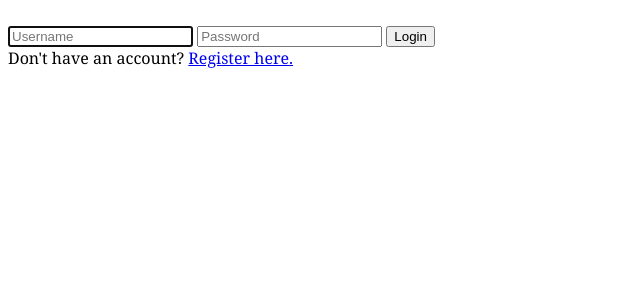
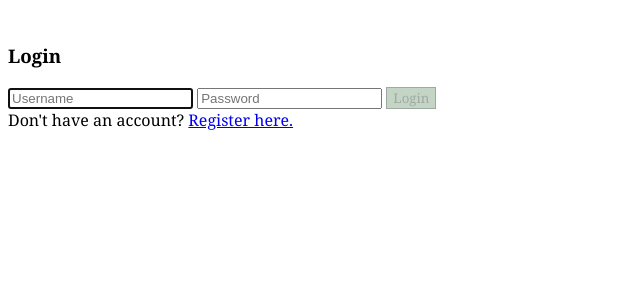
Before and after one commit to phamkelly17/final_project, a Django app: page /login in a window 1280 px wide. Shown: the part 56-356 px from the top of the page, without its empty margins (0-640 px from the left). Run offline with Django 3.2, Linux system fonts and the light colour scheme.

Commit message:
Update login.html

```diff
--- a/mysite/website/templates/website/login.html
+++ b/mysite/website/templates/website/login.html
@@ -4,6 +4,7 @@
 {% block body%}
 <div>
     <div id = 'login-container'>
+        <h3>Login</h3>
         {% if message%}
             {{message}}
         {% endif %}
@@ -11,7 +12,7 @@
             {% csrf_token %}
             <input autofocus type = "text" name = "username" placeholder = "Username">
             <input autofocus type = "password" name = "password" placeholder = "Password">
-            <input type = "submit" value = "Login">
+            <input type = "submit" value = "Login" class = "login-btn">
         </form>
 
         Don't have an account? <a href="{% url 'register' %}">Register here.</a>
```
